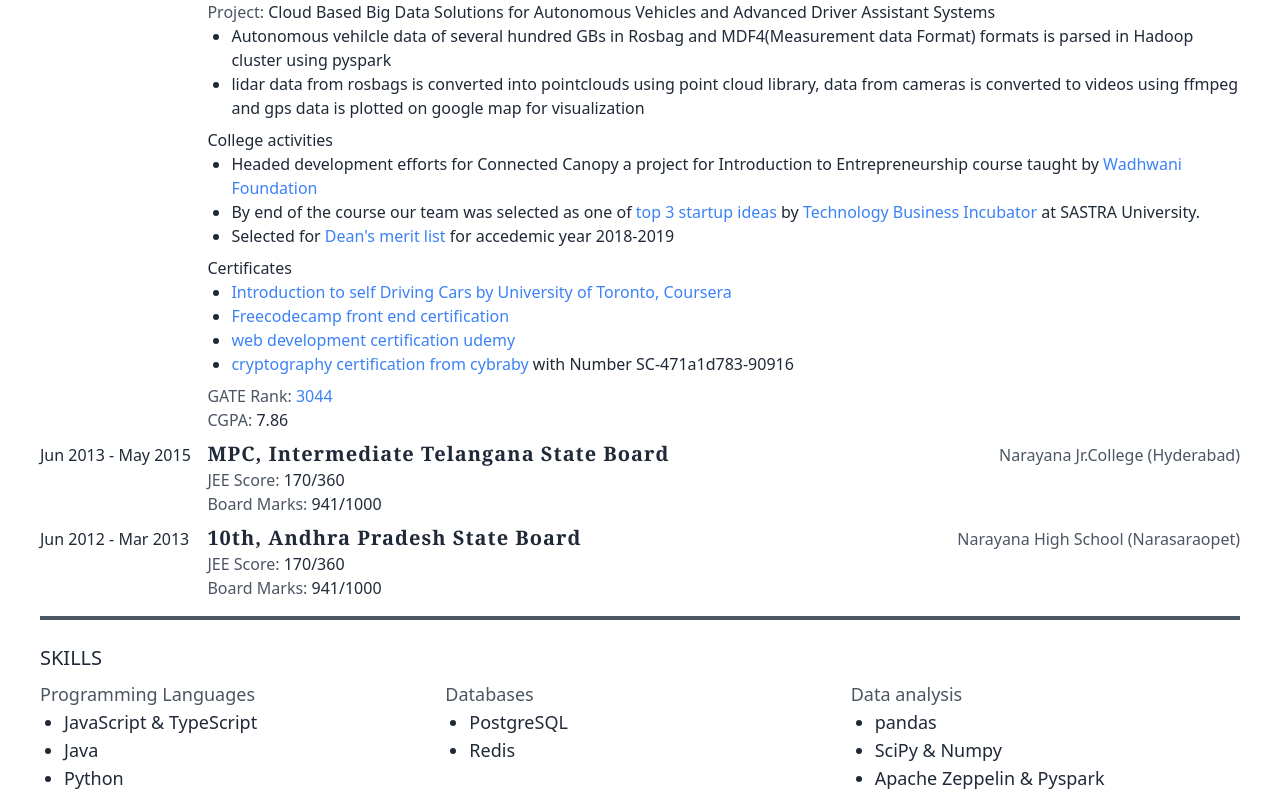
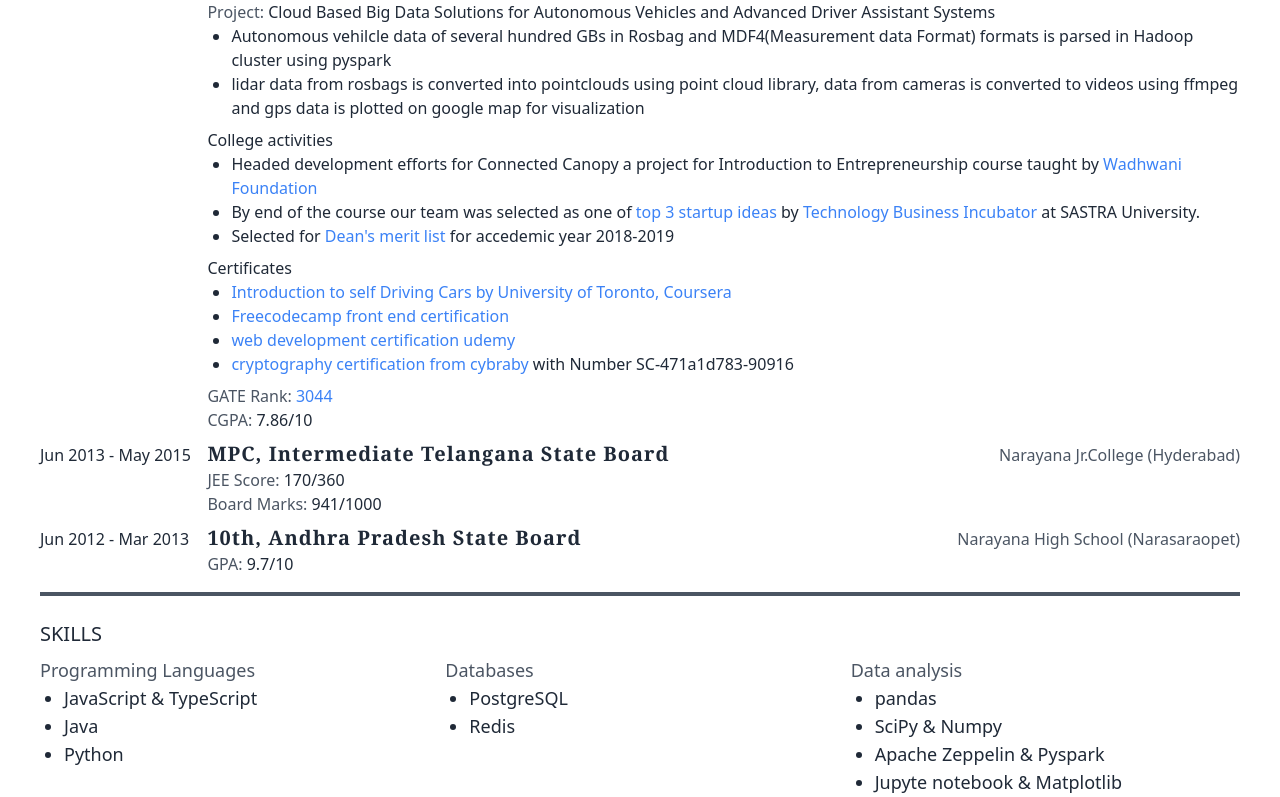
Before and after one commit to gangadharKorrapati/gangadharKorrapati.github.io, a Next.js app: page /about in a window 1280 px wide. Shown: the part 972-1769 px from the top of the page. Built offline with nearby package versions, Linux system fonts and the light colour scheme.

Commit message:
corrected 10th

```diff
--- a/components/resume/Education.tsx
+++ b/components/resume/Education.tsx
@@ -31,12 +31,11 @@
                         <li><a target="_blank" href="https://www.freecodecamp.org/gangadharkorrapati/front-end-certification" className="alink">Freecodecamp front
                                 end certification</a></li>
                         <li><a target="_blank" href="https://www.udemy.com/certificate/UC-28PHKCJX/" className="alink">web development certification udemy</a>
-                        </li>
-                        <li><a target="_blank" href="https://www.cybrary.it/verify-certificate/" className="alink">cryptography certification from cybraby </a>with Number SC-471a1d783-90916</li>
+                        </li>                        <li><a target="_blank" href="https://www.cybrary.it/verify-certificate/" className="alink">cryptography certification from cybraby </a>with Number SC-471a1d783-90916</li>
                     </ul>
 
                     <p><b className="bkpi">GATE Rank: </b><a target="_blank" href="/gate.pdf" className="alink">3044</a></p>
-                    <p><b className="bkpi">CGPA: </b>7.86</p>
+                    <p><b className="bkpi">CGPA: </b>7.86/10</p>
 
                 </ContextItem>
 
@@ -50,8 +49,7 @@
 
                 <ContextItem duration="Jun 2012 - Mar 2013" title="10th, Andhra Pradesh State Board" location="Narayana High School (Narasaraopet)" >
 
-                    <p><b className="bkpi">JEE Score: </b>170/360</p>
-                    <p><b className="bkpi">Board Marks: </b>941/1000</p>
+                    <p><b className="bkpi">GPA: </b>9.7/10</p>
 
                 </ContextItem>
 
--- a/components/resume/Experience.tsx
+++ b/components/resume/Experience.tsx
@@ -31,9 +31,10 @@
                                     Of several proposed Only solution that got approved by FCA infosec team for mainframe and Cloud communication. </li>
                                 <li>Migrated legacy system users from salesforce IAM to AWS IAM with GDPR compliance.</li>
                             </ul>
+                            <div>
 
-                        <a target="_blank" href="/tcs.pdf" className="alink">Service Certificate</a>
-
+                                <a target="_blank" href="/tcs.pdf" className="alink">Service Certificate</a>
+                            </div>
                     </ContextItem>
 
                     <ContextItem title="Intern" location="DevOps, TCS Synergy Park (Hyderabad)" duration="Jan 2019 - Apr 2019">
@@ -45,8 +46,9 @@
                             <li>dockerized builds for several TCS internal data Science tools</li>
                             <li>developed scripts for jenkins CI/CD pipelines to deploy dockerized solutions to Amazon Elastic Container Registry</li>
                         </ul>
-                        <a target="_blank" href="/intern.pdf" className="alink">Internship Certificate</a>
-
+                        <div>
+                            <a target="_blank" href="/intern.pdf" className="alink">Internship Certificate</a>
+                        </div>
                     </ContextItem>
 
                 </Context>
```
